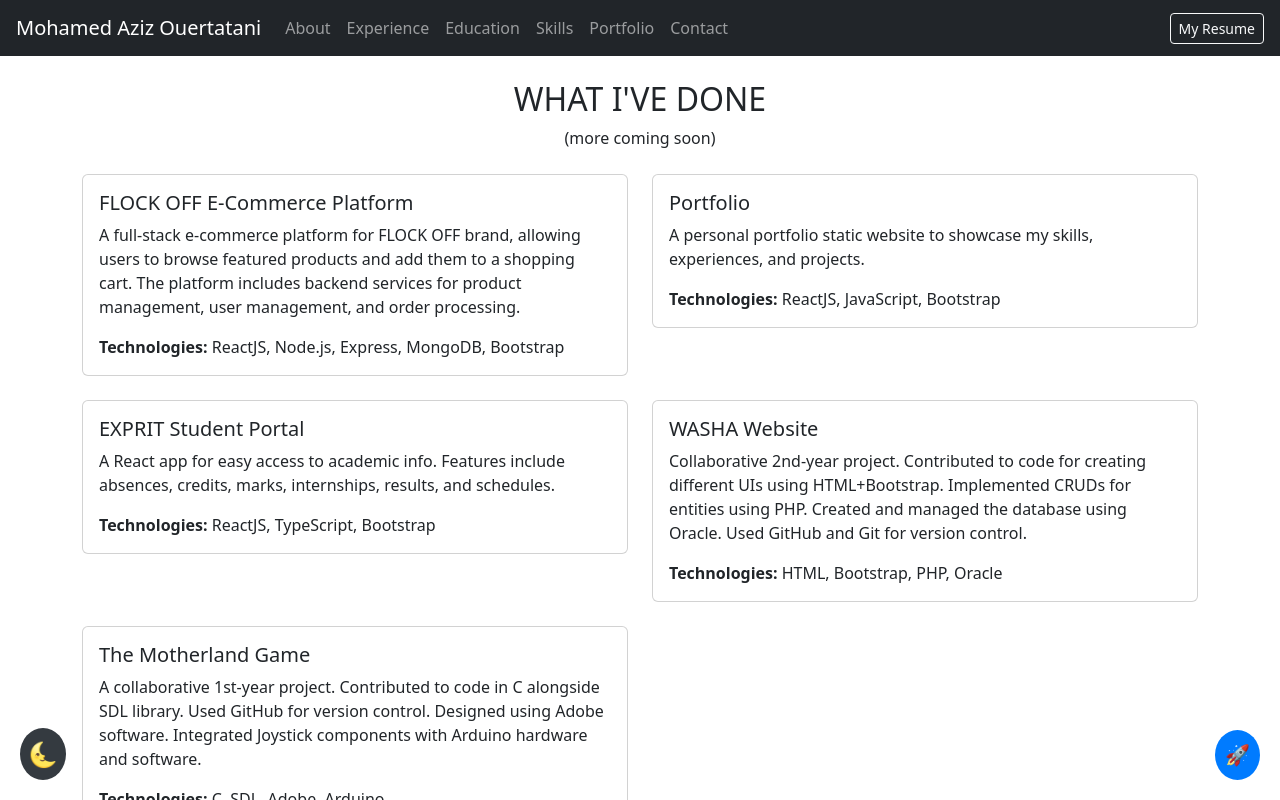
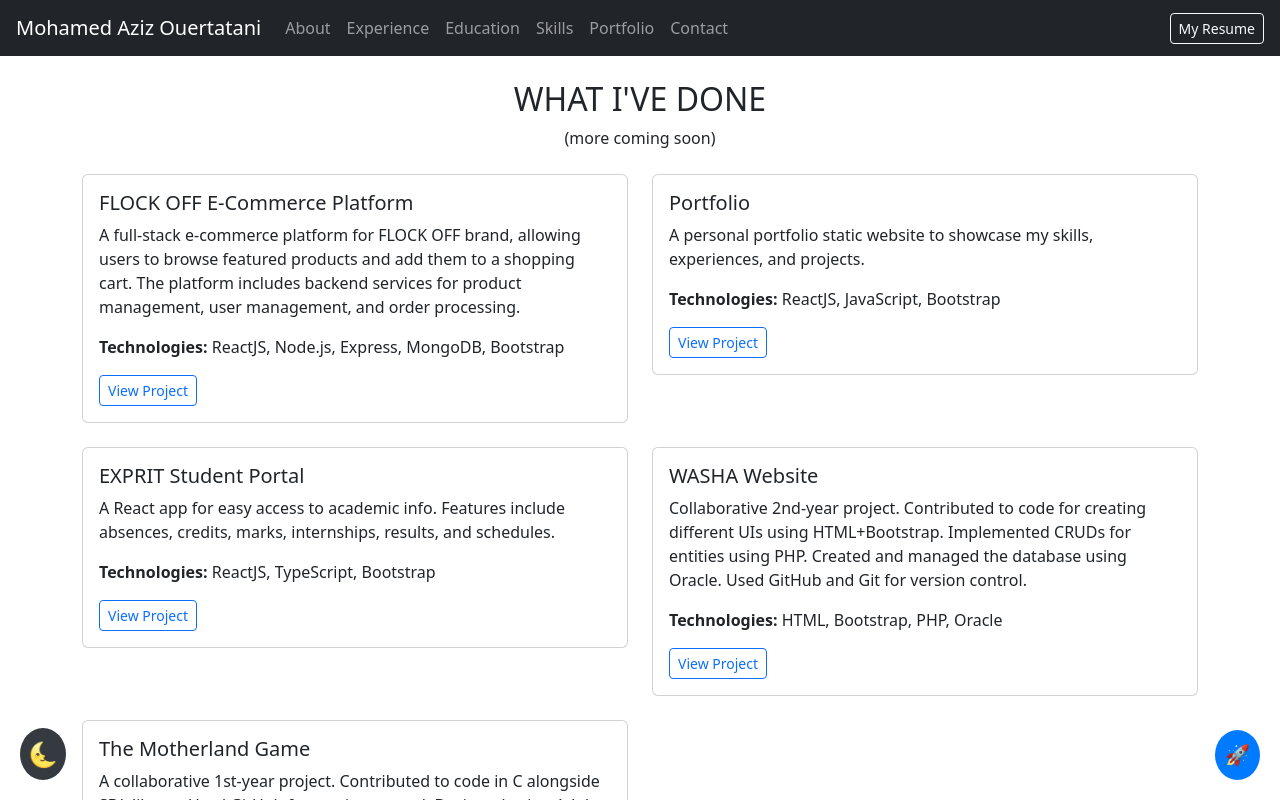
Before and after one commit to mohamedaziz-ouertatani/portfolio, a React (Create React App) app: page /projects in a window 1280 px wide. Shown: the top 800 px of the page. Built offline with nearby package versions, Linux system fonts and the light colour scheme.

Commit message:
fix: 'Project.js'

```diff
--- a/src/App.js
+++ b/src/App.js
@@ -33,6 +33,7 @@
           toggleDarkMode={toggleDarkMode}
         />
         <Routes>
+          <Route path="/" element={<About />} />
           <Route path="/portfolio" element={<About />} />
           <Route path="/about" element={<About />} />
           <Route path="/experience" element={<Experience />} />
--- a/src/pages/Projects.js
+++ b/src/pages/Projects.js
@@ -11,11 +11,6 @@
       <Row>
         {projectsData.map((project, index) => (
           <Col md={6} key={index} className="mb-4">
-            <Link
-              to={`/projects/${project.id}`}
-              key={project.id}
-              className="link-offset-2 link-underline link-underline-opacity-0"
-            >
             <Card>
               <Card.Body>
                 <Card.Title>{project.title}</Card.Title>
@@ -24,9 +19,20 @@
                   <strong>Technologies:</strong>{" "}
                   {project.technologies.join(", ")}
                 </Card.Text>
+                <Link
+                  to={`/projects/${project.id}`}
+                  key={project.id}
+                  className=""
+                >
+                  <Button variant="outline-primary btn btn-sm">
+                    View Project
+                  </Button>
+                </Link>
               </Card.Body>
+              {/* <Card.Footer className=""> */}
+
+              {/* </Card.Footer> */}
             </Card>
-            </Link>
           </Col>
         ))}
       </Row>
```
Lines whose indentation alone changed are shown as unchanged.
